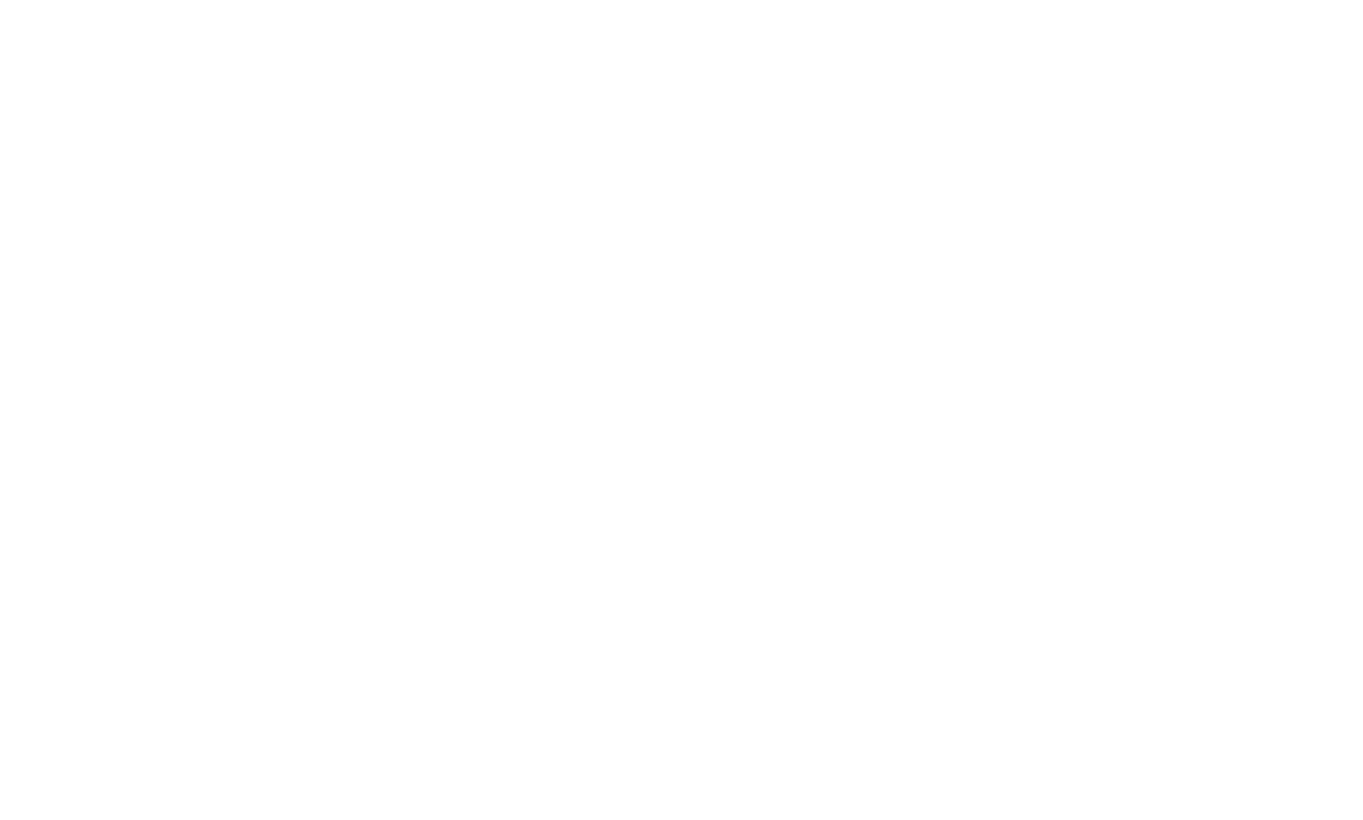
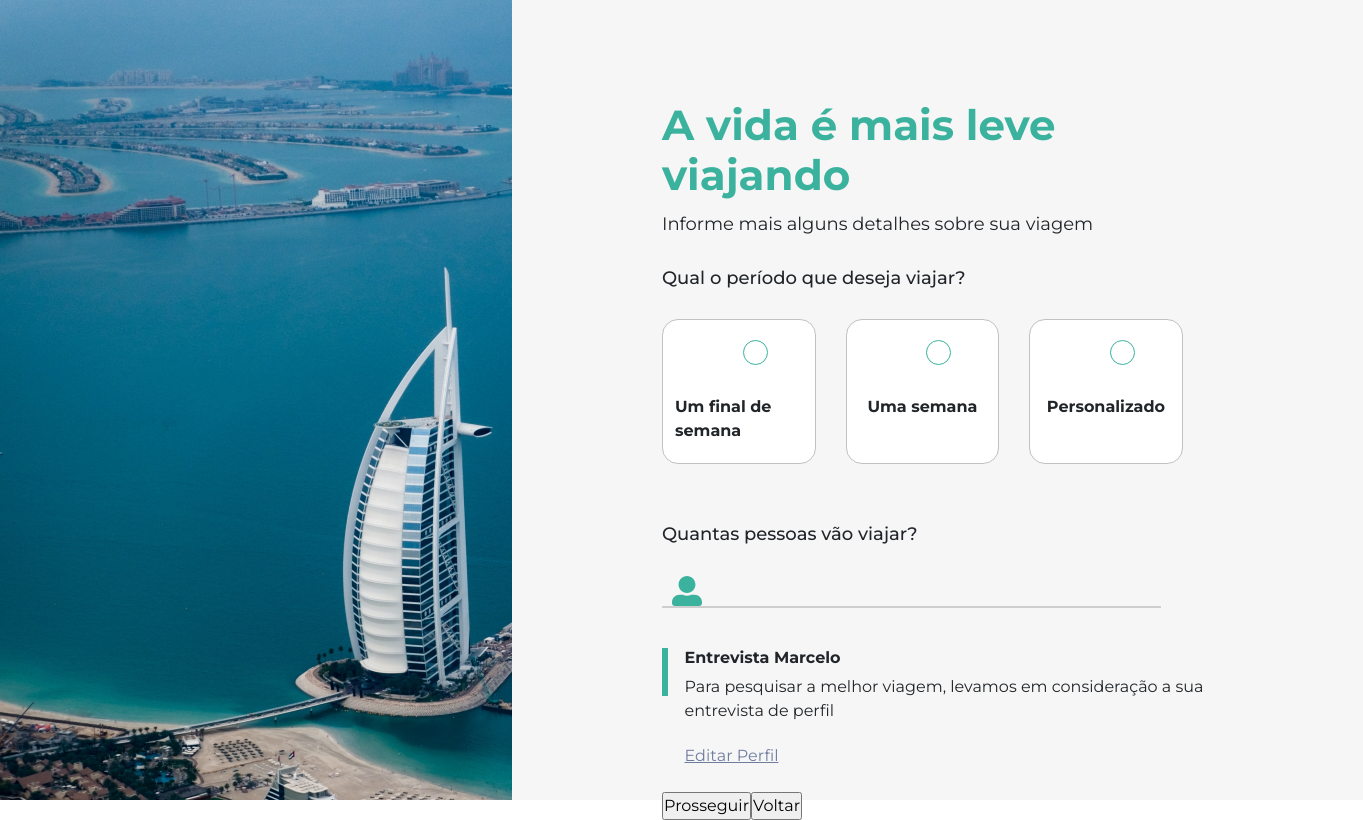
Before and after one commit to StartFuture/novi-frontend, a React (Create React App) app: page /newTrip in a window 1280 px wide. Before the commit this address had no page. Shown: the whole page, 1363 px wide, since content can reach past the window. Built offline with nearby package versions, Linux system fonts and the light colour scheme; the HTML template or start-up script is replaced by a standard one.

Commit message:
feat(New Trip): Creating structure and beginnig of code

```diff
--- a/src/AppRoutes.jsx
+++ b/src/AppRoutes.jsx
@@ -11,6 +11,7 @@
 import Interview from "./pages/interview";
 import Registro from "./pages/registerPage/assets/css/img/svg/index";
 import TermsConditionsPage from "./pages/termsConditions/index";
+import NewTrip from "./pages/newTrip/index";
 
 import QuizObejtivoViagem from "pages/quiz/quizObjetivosDaViagem";
 import { Private } from "./components/Private";
@@ -32,6 +33,7 @@
                 <Route exact path="/quizObjetivos" element={<QuizObejtivoViagem/>}></Route>
                 <Route exact path="/interview" element={<Interview/>}></Route>
                 <Route exact path="/menuUser" element={<UserMenu/>}></Route>
+                <Route exact path="/newTrip" element={<NewTrip/>}></Route>
             </Routes>
         </AuthProvider>
     </Router>
--- /dev/null
+++ b/src/pages/newTrip/index.jsx
@@ -0,0 +1,67 @@
+import React from "react";
+
+import { Link } from "react-router-dom";
+
+import { FaUserAlt} from "react-icons/fa"
+
+import { MainContainer, ContainerLeft, LeftImage, Container } from "./styles";
+
+function NewTrip(){
+    return(
+        <MainContainer>
+            <ContainerLeft>
+            <LeftImage/>
+            </ContainerLeft>
+            <Container>
+                <h1>A vida é mais leve viajando</h1>
+                <p className="tripDetails">Informe mais alguns detalhes sobre sua viagem</p>
+
+                <h3>Qual o período que deseja viajar?</h3>
+                <div className="displayFlexRow">
+
+                    <label class="container">
+                        <input type="radio" name="radio"/>
+                        <span class="checkmark"></span>
+                        <small>Um final de semana</small>
+                    </label>
+                    <label class="container">
+                        <input type="radio" name="radio"/>
+                        <span class="checkmark"></span>
+                        <small>Uma semana</small>
+                    </label>
+                    <label class="container">
+                        <input type="radio" name="radio"/>
+                        <span class="checkmark"></span>
+                        <small>Personalizado</small>
+                    </label>
+                </div>
+
+
+                <h3>Quantas pessoas vão viajar?</h3>
+
+                <div className="displayFlexRow">
+                    <FaUserAlt style={{fontSize: "30px", marginRight: "20px", marginLeft: "10px", color: "#3BB29D"}}/>
+                </div>
+
+                <div className="horizontalLine"></div>
+                <div className="displayFlexRow">
+                    <div className="verticalLine"></div>
+                    <div className="displayFlexColumn">
+                        <h4>Entrevista Marcelo</h4>
+                        <p>Para pesquisar a melhor viagem, levamos em consideração a sua entrevista de perfil</p>
+                        <Link to='/editProfile' className="link">
+                            <a>Editar Perfil</a>
+                        </Link>
+                    </div>
+
+                </div>
+
+                <br/>
+                <input type="button" value="Prosseguir"/>
+                <input type="button" value="Voltar"/>
+            </Container>
+        </MainContainer>
+    )
+}
+
+export default NewTrip;
--- /dev/null
+++ b/src/pages/newTrip/styles.ts
@@ -0,0 +1,142 @@
+import { AiFillPropertySafety } from "react-icons/ai";
+import styled from "styled-components";
+
+export const MainContainer = styled.div`
+    display: flex;
+    flex-direction: row;
+`;
+
+export const ContainerLeft = styled.div`
+    width: 40vw;
+    height: 100vh;
+`
+
+export const LeftImage = styled.div`
+    background-image: url("img/interviewStartBG.png");
+    background-repeat: no-repeat;
+    background-size: fill;
+    height: 100vh;
+    max-width: 810px;
+    width: 70vw;
+`;
+
+export const Container = styled.div`
+    width: 80vw;
+    height: 100vh;
+    background-color: #F6F6F6;
+    padding: 100px 150px 80px 150px;
+
+    h1 {
+        font-size: 42px;
+        font-weight: 700;
+        color: ${props => props.theme.colors.primaryColor};
+    }
+
+    p {
+        font-size: 16px;
+        font-weight: 400;
+    }
+
+    h3 {
+        font-size: 18px;
+        font-weight: 500;
+        margin: 30px 0px;
+    }
+
+    h4 {
+        font-size: 16px;
+        font-weight: 600;
+    }
+
+    a {
+        color: #6e7d9e;
+        text-decoration: underline;
+        margin-top: 5px;
+    }
+
+    small {
+        margin: 30px auto 20px auto;
+        font-size: 16px;
+        font-weight: 600;
+    }
+
+    .tripDetails {
+        font-size: 18px;
+        font-weight: 400;
+        margin: 10px 0px;
+    }
+
+    .displayFlexRow{
+        display: flex;
+        flex-direction: row;
+    }
+
+    .displayFlexColumn {
+        display: flex;
+        flex-direction: column;
+    }
+
+    .tripPeriod {
+        display: flex;
+        flex-direction: column;
+        justify-content: flex-start;
+    }
+
+    .container {
+        display: flex;
+        flex-direction: column;
+        -webkit-user-select: none;
+        -moz-user-select: none;
+        -ms-user-select: none;
+        user-select: none;
+        width: 12vw;
+        cursor: pointer;
+        margin-right: 30px;
+        margin-bottom: 30px;
+        background-color: #FFF;
+        border: 1px solid #C1C1C1;
+        border-radius: 16px;
+    }
+
+    /* Hide the browser's default radio button */
+    .container input {
+        position: absolute;
+        opacity: 0;
+        cursor: pointer;
+    }
+
+    /* Create a custom radio button */
+    .checkmark {
+        position: relative;
+        top: 0;
+        left: 5.3vw;
+        height: 25px;
+        width: 25px;
+        background-color: #FFF;
+        border: .1rem solid ${props => props.theme.colors.primaryColor};
+        border-radius: 50%;
+        margin-top: 20px;
+    }
+
+    /* On mouse-over, add a grey background color */
+    .container:hover input ~ .checkmark {
+        background-color: ${props => props.theme.colors.primaryColor};;
+    }
+
+    /* When the radio button is checked, add a blue background */
+    .container input:checked ~ .checkmark {
+        background-color: ${props => props.theme.colors.primaryColor};;
+    }
+
+    .horizontalLine {
+        padding: 20px;
+        border-top: 2px solid #CECECE;
+        width: 39vw;
+    }
+
+    .verticalLine {
+        border-left: 6px solid var(--primary-color);
+        height: 6vh;
+        margin-right: 3%;
+    }
+`;
```
